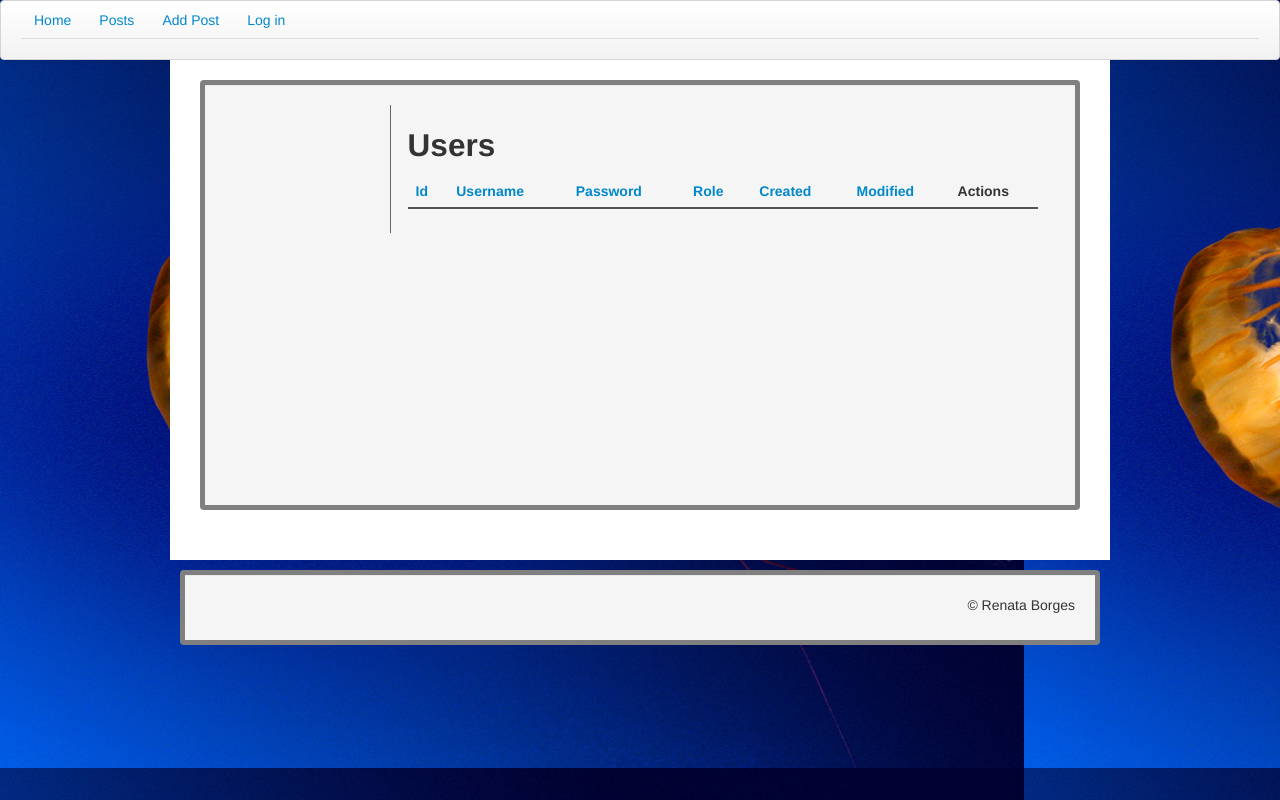
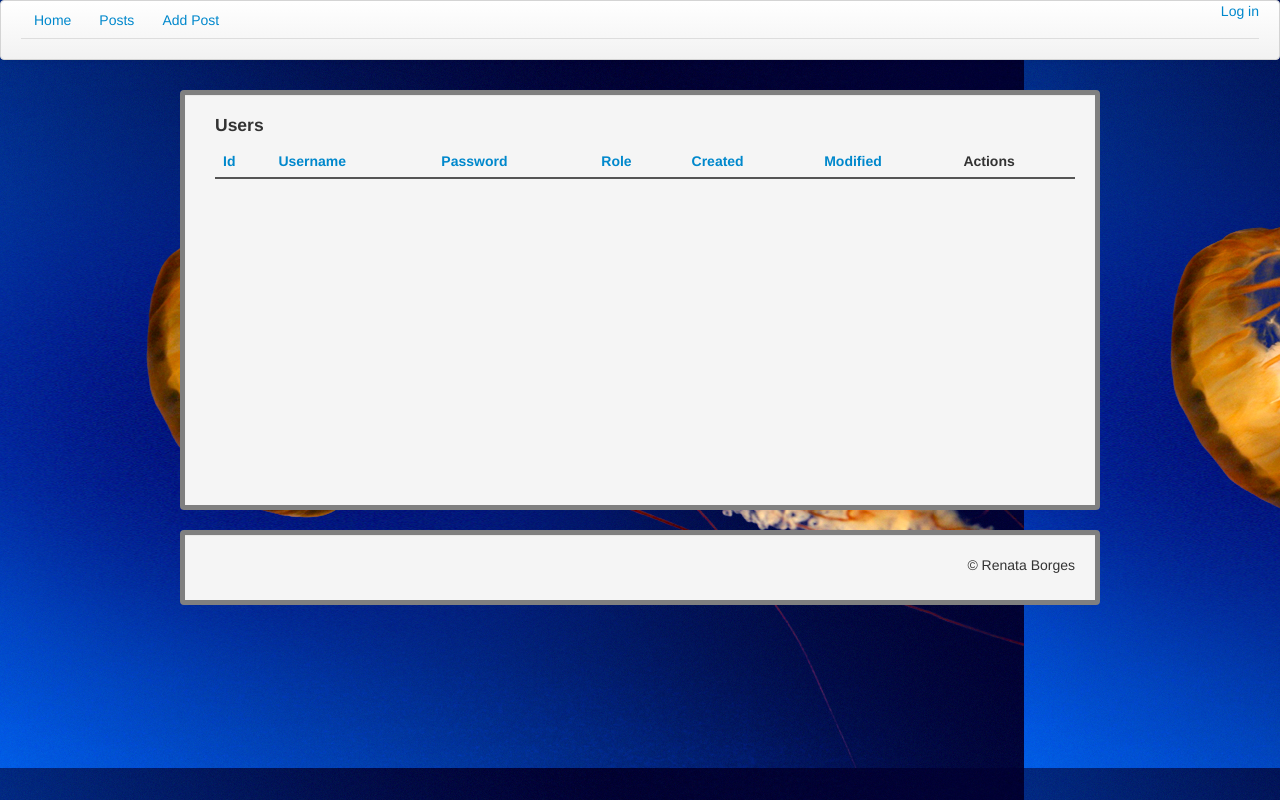
Before and after one commit to renaborges/IWA2Git, a CakePHP app: the page made by app/View/Users/index.ctp in a window 1280 px wide. Run offline with PHP 8.4 and a stand-in for CakePHP, Linux system fonts and the light colour scheme; the template is opened without the code that fills it, so the values that code supplies are empty; some libraries are stand-ins or nearby versions.

Commit message:
Login/logout & Welcome Navbar to the right

```diff
--- a/app/View/Elements/navbar.ctp
+++ b/app/View/Elements/navbar.ctp
@@ -5,11 +5,13 @@
 			<li> <?php echo $this->Html->link('Home', array('controller' =>'users', 'action'=>'index')); ?></li>
 			<li> <?php echo $this->Html->link('Posts', array('controller' =>'posts', 'action'=>'index')); ?></li>
 			<li> <?php echo $this->Html->link('Add Post', array('controller' =>'posts', 'action'=>'add')); ?></li>
+			<div class="register">
 			<li> <?php if (AuthComponent::user()):
 					//The user is logged in, show the logout link
 
+
 					echo $this->Html->link('Log out', array('controller' => 'users', 'action' => 'logout'));
-					echo 'Welcome '.AuthComponent::user('username');
+					echo ' Welcome '.AuthComponent::user('username');
 				else:
 					// The user is not logged in, show login link
 					echo $this->Html->link('Log in', array('controller' => 'users', 'action' => 'login'));
@@ -17,6 +19,7 @@
 				endif;
 			?>
 			</li>
+			</div>
 
 
 		</ul>
--- a/app/View/Elements/profile.ctp
+++ b/app/View/Elements/profile.ctp
@@ -1,4 +1,4 @@
+
 <p><h4>User Name:<?php echo ($user['User']['username']); ?></h4></p>
-<p> Password:<?php echo $user['User']['password']; ?> </p>
 <p> Role: <?php echo ($user['User']['role']); ?> </p>
 <p> Created: <?php echo $user['User']['created']; ?> </p>
--- a/app/View/Layouts/default.ctp
+++ b/app/View/Layouts/default.ctp
@@ -25,11 +25,16 @@
 	<title>
 		Reny's Blog
 	</title>
+
+	<meta charset="UTF-8">
+	<meta name="viewport" content="initial-scale=1.0,width=device-width,user-scalable=no">
+	<meta name="generator" content="Renaborges.com">
+	<meta name="application-name" content="Renaborges.com">
+	<meta name="description" content="Start your Blog, change the World.">
 	<?php
 		echo $this->Html->meta('icon');
-
 		echo $this->Html->css('bootstrap');
-			echo $this->Html->css('mystyle.css');
+		echo $this->Html->css('mystyle.css');
 		echo $this->Html->css('cake.generic');
 
 
@@ -38,11 +43,6 @@
 		echo $this->fetch('script');
 	?>
 
-            <!-- <style>
-        body {
-          padding-top: 70px;
-        }
-    </style> -->
 
 </head>
 <body>
@@ -57,8 +57,7 @@
 
 
 
-		<div id="content">
-		<div class="well well-md background rsvp_ww">
+		<div class="well well-md rsvp_ww">
 
 			<?php echo $this->Session->flash(); ?>
 
@@ -67,7 +66,7 @@
 
                </div>
 
-			   </div>
+
 
 
 			   <div class="well well-md footer">
--- a/app/View/Posts/add.ctp
+++ b/app/View/Posts/add.ctp
@@ -1,4 +1,4 @@
-<h1>Add Post</h1>
+<h4>Add Post</h4>
 <?php
 echo $this->Form->create('Post');
 echo $this->Form->input('title');
--- a/app/View/Posts/index.ctp
+++ b/app/View/Posts/index.ctp
@@ -1,6 +1,6 @@
 <!-- File: /app/View/Posts/index.ctp  (edit links added) -->
 
-<h1>Blog posts</h1>
+<h4>Blog posts</h4>
 <p><?php echo $this->Html->link("Add Post", array('action' => 'add')); ?></p>
 <table>
     <tr>
--- a/app/View/Users/index.ctp
+++ b/app/View/Users/index.ctp
@@ -1,7 +1,7 @@
 
-<div class="users index">
 
-	<h2><?php echo __('Users');?></h2>
+
+	<h4><?php echo __('Users');?></h4>
 
 	<table cellpadding="0" cellspacing="0">
 	<tr>
@@ -55,7 +55,7 @@
 	?>
 	</div>
 
-</div>
+
 
 <!-- <div class="actions">
 
--- a/app/View/Users/view.ctp
+++ b/app/View/Users/view.ctp
@@ -1,6 +1,7 @@
 <!-- File: /app/View/Users/view.ctp -->
 
 <div class="row">
+<div class="well well-md rsvp_www">
 
 
 <p><?php echo $this->Html->link('View all Users',array('action'=>'index'));
@@ -15,6 +16,7 @@
 
 <div class="col-lg-4">
 <?php echo $this->element('profile');?>
+
 </div>
 
 
@@ -46,6 +48,7 @@
 
 
 </div>
+
 </div>
 <?php echo $this->Html->link(
     'Go back to index page',
--- a/app/webroot/css/mystyle.css
+++ b/app/webroot/css/mystyle.css
@@ -5,10 +5,22 @@ body{
 background-image:url(../img/jf.jpg);
 
 }
-.col-lg-8{
-background-color:#55555;
-min-height: 120px;
-max-height: 120px;
+
+
+ .rsvp_www{
+min-height: 280px;
+max-height: 280px;
+width:325px;
+padding:20px;
+border:5px solid gray;
+margin:5px;
+padding-top: 10px;
+padding-left: 30px;
+
+ }
+
+.register{
+text-align: right;
 }
 
 
@@ -17,8 +29,15 @@ min-height: 380px;
 max-height: 380px;
 padding:20px;
 border:5px solid gray;
-margin:10px;
+margin-top:30px;
+margin-left:10px;
+margin-right: 10px;
+padding-top: 10px;
+padding-left: 30px;
+
  }
+
+
  .section{
 	text-align:center;
 }
```
Also changed, not shown: app/webroot/css/backupCODE.txt (added, +10 -0 lines).
